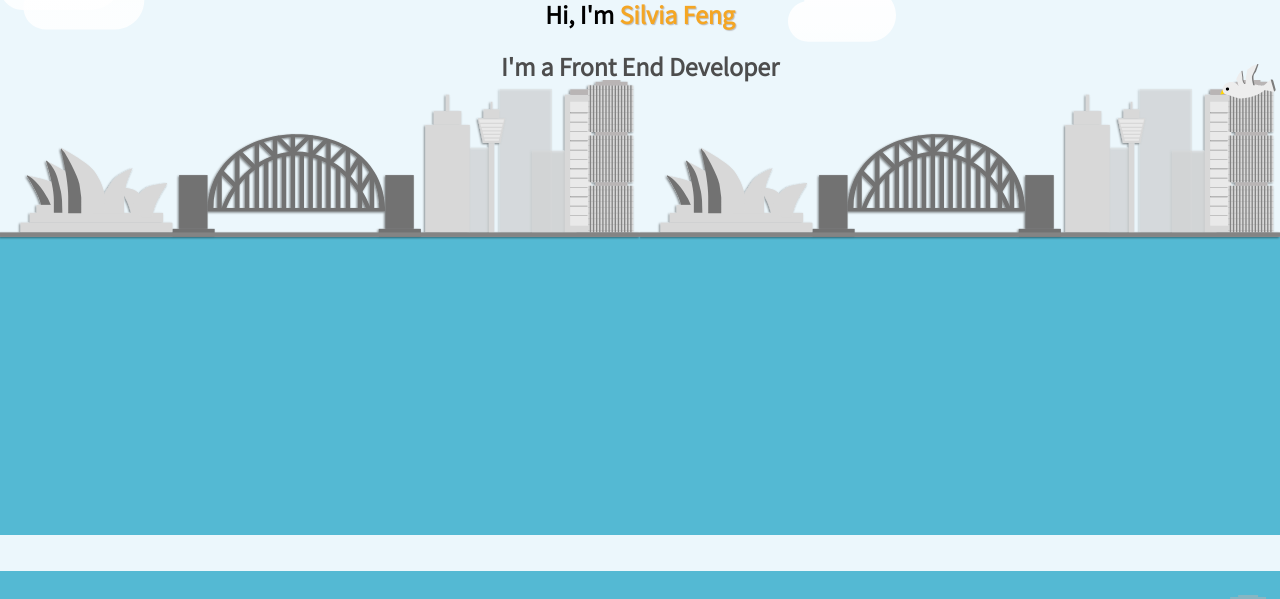
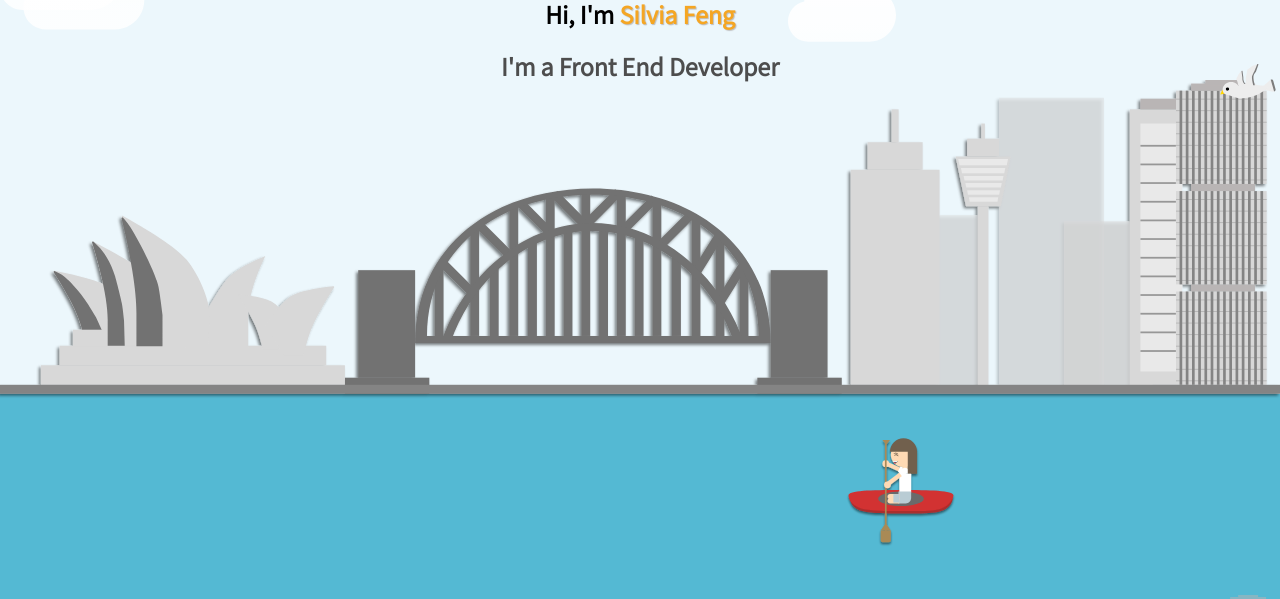
Before and after one commit to SilviaVecek/portfolio, a React (Create React App) app: page / in a window 1280 px wide. Shown: the part 229-828 px from the top of the page. Built offline with nearby package versions, Linux system fonts and the light colour scheme.

Commit message:
changes to homepage with silvitko footer

```diff
--- a/src/App.js
+++ b/src/App.js
@@ -3,6 +3,7 @@ import './App.scss';
 import Header from './components/Header';
 import Home from './components/Home';
 import Silvitko from './components/Silvitko';
+import About from './components/About';
 
 class App extends Component {
     render() {
@@ -14,41 +15,10 @@ class App extends Component {
                 <Home>
                     <Silvitko />
                 </Home>
+                <About />
 
 
                 <div className="content">
-                    <div className="about" id="about"></div>
-                    <div className="about-header">
-                        <img className="profile_pic" src="/images/Display_Pic.svg" />
-                        <img className="skyline_about" src="/images/Skyline_About.svg" />
-                    </div>
-                    <div className="content-about">
-                        <h1 className="about-text">I’m a Front End Developer located in Sydney. I love to <span className="about-code">code</span>, am passionate about<span className="about-design"> UI/UX design</span> and creating an intuitive and aesthically pleasing interface</h1>
-                        <div className="about-rectangle">
-                            <div className="content-details about-programming">
-                                <img className="icon" src="/images/programming_icon.svg" />
-                                <h2 className="job">Front End Developer</h2>
-                                <h3 className="skills">Tech Stack:</h3>
-                                <ul className="skills_list">
-                                    <li>HTML</li>
-                                    <li>CSS</li>
-                                    <li>Javascript</li>
-                                </ul>
-                            </div>
-                            <div className="divider"></div>
-                            <div className="content-details about-designer">
-                                <img className="icon" src="/images/designer_icon.svg" />
-                                <h2 className="job">Designer</h2>
-                                <h3 className="skills">Design Tools:</h3>
-                                <ul className="skills_list">
-                                    <li>Sketch</li>
-                                    <li>Pen &amp; Paper</li>
-                                    <li>Balsamiq</li>
-                                </ul>
-                            </div>
-                            <img className="designer-icon" />
-                        </div>
-                    </div>
                     <div className="flying flying_about">
                         <div className="seagull"></div>
                     </div>
--- a/src/App.scss
+++ b/src/App.scss
@@ -9,103 +9,7 @@ body {
   font-family: $font-family-base;
 }
 
-.content {
-  height: 100vh;
-}
 
-.about-header {
-  display: flex;
-  justify-content: space-between;
-}
-.about {
-  width: 100%;
-  height: 25vh;
-  background-color:  #54B9D3;
-  position: absolute;
-  z-index: -99;
-}
-
-.skyline_about {
-  margin-top: 3vh;
-  max-height: 22vh;
-  float: right;
-  z-index: 10;
-}
-
-.profile_pic {
-  max-height: 30vh;
-  width: auto;
-  margin-top: calc(10vh + 20px);
-  margin-left: 5vw;
-}
-
-.content-about {
-  margin-top: -10vh;
-}
-
-.about-text {
-  text-align: center;
-  max-width: 40vw;
-  font-size: 20px;
-  margin: 0 0 5vh 35vw;
-}
-
-.about-code {
-  color: #53B8D2;
-}
-
-.about-design {
-  color: #FFBD52;
-}
-
-.about-rectangle {
-  max-width: 50vw;
-  height: 40vh;
-  background: white;
-  border-radius: 10px;
-  margin-left: 30vw;
-  display: flex;
-  justify-content: space-evenly;
-  box-shadow: 0px 5px 5px 0px #E9F0F3;
-}
-
-.flying_about {
-  margin-top: -10vh;
-  z-index: -10;
-  animation: moving 20s linear infinite;
-}
-
-.content-details {
-  margin: 5vh;
-  width: 25vw;
-  display: flex;
-  flex-direction: column;
-  align-items: center;
-}
-
-.job {
-  color: #F5A623;
-  text-shadow: 1px 1px 1px #BDBDBD;
-}
-
-.skills {
-  color: #53B8D2;
-}
-
-.skills_list {
-  list-style-image: url("/images/tick.svg");
-  margin: 0;
-}
-
-.divider {
-  height: 40vh;
-  background: rgba(83, 184, 210, 0.26);
-  width: 0.5vw;
-}
-
-.icon {
-  height: 81px;
-}
 
 .projects {
   height: 100vh;
--- /dev/null
+++ b/src/components/About/index.js
@@ -0,0 +1,43 @@
+import React from 'react';
+import './styles.scss';
+
+const About = () => {
+    return (
+        <div className="content">
+            <div className="about" id="about"></div>
+            <div className="about-header">
+                <img className="profile_pic" src="/images/Display_Pic.svg" />
+                <img className="skyline_about" src="/images/Skyline_About.svg" />
+            </div>
+            <div className="content-about">
+                <h1 className="about-text">I’m a Front End Developer located in Sydney. I love to <span className="about-code">code</span>, am passionate about<span className="about-design"> UI/UX design</span> and creating an intuitive and aesthically pleasing interface</h1>
+                <div className="about-rectangle">
+                    <div className="content-details about-programming">
+                        <img className="icon" src="/images/programming_icon.svg" />
+                        <h2 className="job">Front End Developer</h2>
+                        <h3 className="skills">Tech Stack:</h3>
+                        <ul className="skills_list">
+                            <li>HTML</li>
+                            <li>CSS</li>
+                            <li>Javascript</li>
+                        </ul>
+                    </div>
+                    <div className="divider"></div>
+                    <div className="content-details about-designer">
+                        <img className="icon" src="/images/designer_icon.svg" />
+                        <h2 className="job">Designer</h2>
+                        <h3 className="skills">Design Tools:</h3>
+                        <ul className="skills_list">
+                            <li>Sketch</li>
+                            <li>Pen &amp; Paper</li>
+                            <li>Balsamiq</li>
+                        </ul>
+                    </div>
+                    <img className="designer-icon" />
+                </div>
+            </div>
+        </div>
+    );
+}
+
+export default About;
--- /dev/null
+++ b/src/components/About/styles.scss
@@ -0,0 +1,97 @@
+.content {
+    height: 100vh;
+  }
+
+.about-header {
+    display: flex;
+    justify-content: space-between;
+  }
+  .about {
+    width: 100%;
+    height: 25vh;
+    background-color:  #54B9D3;
+    position: absolute;
+    z-index: -99;
+  }
+
+  .skyline_about {
+    margin-top: 3vh;
+    max-height: 22vh;
+    float: right;
+    z-index: 10;
+  }
+
+  .profile_pic {
+    max-height: 30vh;
+    width: auto;
+    margin-top: calc(10vh + 20px);
+    margin-left: 5vw;
+  }
+
+  .content-about {
+    margin-top: -10vh;
+  }
+
+  .about-text {
+    text-align: center;
+    max-width: 40vw;
+    font-size: 20px;
+    margin: 0 0 5vh 35vw;
+  }
+
+  .about-code {
+    color: #53B8D2;
+  }
+
+  .about-design {
+    color: #FFBD52;
+  }
+
+  .about-rectangle {
+    max-width: 50vw;
+    height: 40vh;
+    background: white;
+    border-radius: 10px;
+    margin-left: 30vw;
+    display: flex;
+    justify-content: space-evenly;
+    box-shadow: 0px 5px 5px 0px #E9F0F3;
+  }
+
+  .flying_about {
+    margin-top: -10vh;
+    z-index: -10;
+    animation: moving 20s linear infinite;
+  }
+
+  .content-details {
+    margin: 5vh;
+    width: 25vw;
+    display: flex;
+    flex-direction: column;
+    align-items: center;
+  }
+
+  .job {
+    color: #F5A623;
+    text-shadow: 1px 1px 1px #BDBDBD;
+  }
+
+  .skills {
+    color: #53B8D2;
+  }
+
+  .skills_list {
+    list-style-image: url("/images/tick.svg");
+    margin: 0;
+  }
+
+  .divider {
+    height: 40vh;
+    background: rgba(83, 184, 210, 0.26);
+    width: 0.5vw;
+  }
+
+  .icon {
+    height: 81px;
+  }
--- a/src/components/Home/index.js
+++ b/src/components/Home/index.js
@@ -11,9 +11,9 @@ const Home = ({ children }) => {
             <div className="home__seagull-flying">
                 <div className="home__seagull-flapping"></div>
             </div>
-            <div className="home__skyline">
-                {children}
-            </div>
+            <img className="home__skyline" src="/images/Skyline.svg"/>
+            <img className="home__waves" src="/images/Waves.svg" />
+            {children}
         </div>
     );
 }
--- a/src/components/Home/styles.scss
+++ b/src/components/Home/styles.scss
@@ -56,10 +56,15 @@
     width: 100%;
     min-width: 1100px;
     min-height: 70vh;
-    background-image: url("/images/Skyline.svg");
-    background-repeat: round space;
-    animation: skyline 2000s linear infinite;
+    // background-image: url("/images/Skyline.svg");
+    // background-repeat: round space;
+    // animation: skyline 2000s linear infinite;
     margin-top: 2vh;
+  }
+
+  .home__waves {
+    width: 100%;
+    height: 100%;
   }
 
 
--- a/src/components/Silvitko/index.js
+++ b/src/components/Silvitko/index.js
@@ -3,12 +3,12 @@ import './styles.scss';
 
 const Silvitko = () => {
     return (
-    <footer className="footer">
-        <div className="moving">
-            <div className="paddling"></div>
+    <footer className="silvitko">
+        <div className="silvitko__sailing">
+            <div className="silvitko__paddling"></div>
         </div>
     </footer>
-    )
+    );
 }
 
 export default Silvitko;
--- a/src/components/Silvitko/styles.scss
+++ b/src/components/Silvitko/styles.scss
@@ -1,14 +1,15 @@
-.footer {
+.silvitko {
     bottom: 0;
     right: 0;
+    position: absolute;
 }
 
-.moving {
-    animation: moving 25s linear infinite;
+.silvitko__sailing {
+    animation: sailing 25s linear infinite;
     position: relative;
     float: right;
   }
-.paddling {
+.silvitko__paddling {
   animation: paddling 2s steps(1, end) infinite;
   height: 110px;
   width: 110px;
@@ -18,19 +19,19 @@
 }
 
 
-  // @keyframes moving {
-  //   0% {right:0; top: 1vw;}
-  //   25% {right:25vw; top: 3vw;}
-  //   50% {right:50vw; top: 5vw;}
-  //   75% {right:75vw; top: 4vw;}
-  //   100% {right:100vw; top: 2vw;}
-  // }
+  @keyframes sailing {
+    0% {right:0; bottom: 1vh;}
+    25% {right:25vw; bottom: 3vh;}
+    50% {right:50vw; bottom: 2vh;}
+    75% {right:75vw; bottom: 1vh;}
+    100% {right:100vw; bottom: 3vh;}
+  }
 
 
-  // @keyframes paddling {
-  //   0% {background-image: url("/images/Paddle_Left_C.svg");}
-  //   25% {background-image: url("/images/Paddle_Left.svg");}
-  //   50% {background-image: url("/images/Paddle_Right_C.svg");}
-  //   75% {background-image: url("/images/Paddle_Right.svg");}
-  //   100% {background-image: url("/images/Paddle_Right.svg");}
-  // }
+  @keyframes paddling {
+    0% {background-image: url("/images/Paddle_Left_C.svg");}
+    25% {background-image: url("/images/Paddle_Left.svg");}
+    50% {background-image: url("/images/Paddle_Right_C.svg");}
+    75% {background-image: url("/images/Paddle_Right.svg");}
+    100% {background-image: url("/images/Paddle_Right.svg");}
+  }
```
Also changed, not shown: public/images/Waves.svg (added).
